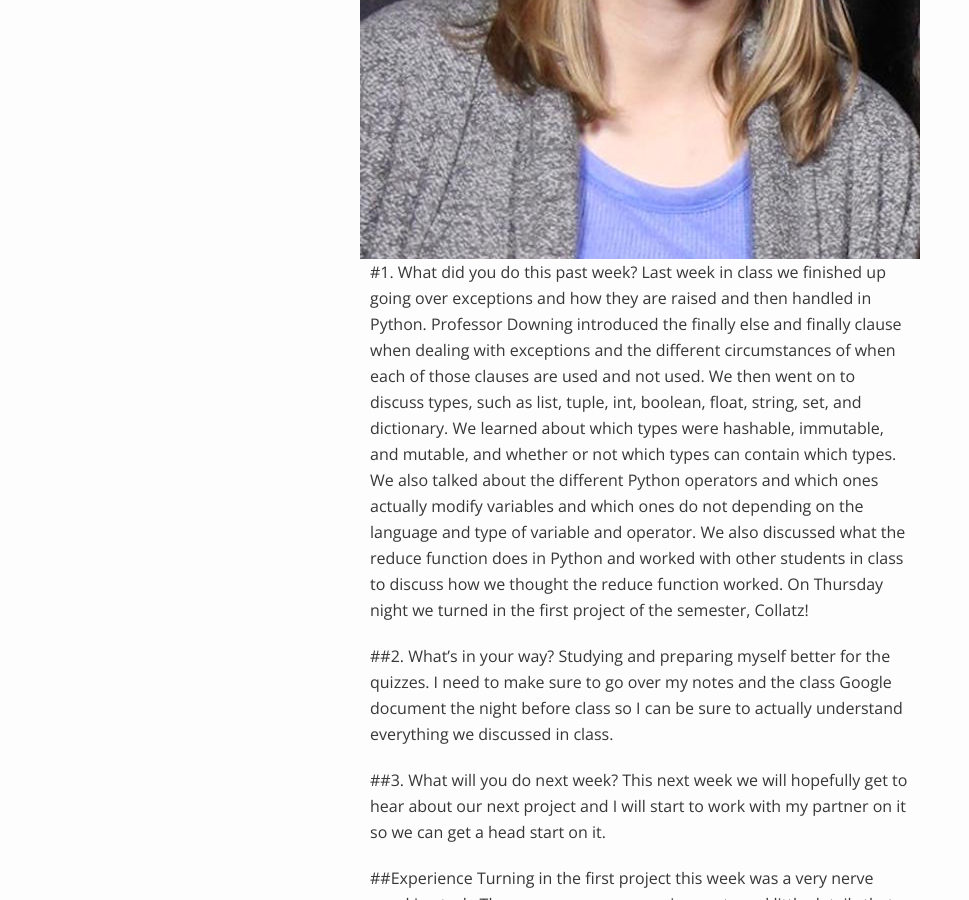
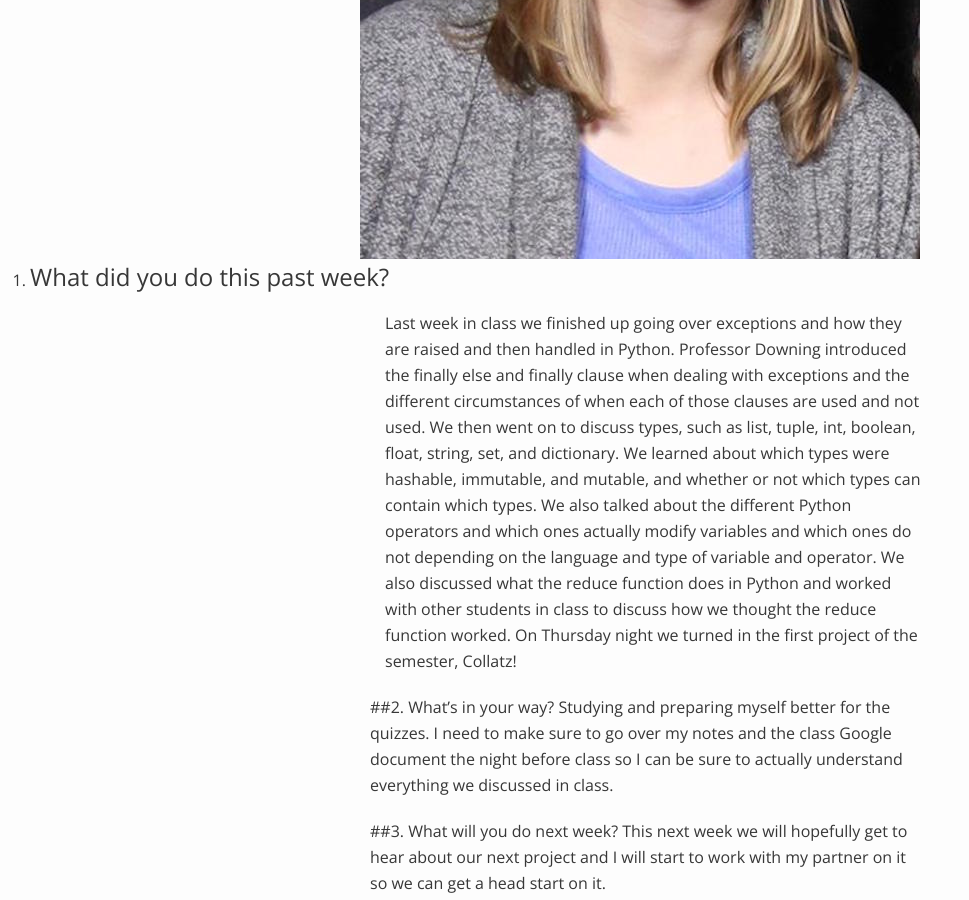
Before and after one commit to seshutter/CS373-Blog, a Jekyll site: the page built from _posts/2016-02-7-Week-3.md, in a window 1280 px wide and 900 px high, scrolled down 650 px. Shown: the whole window, without its empty margins (0-969 px from the left). Built offline with Jekyll 4.4.1, drawn with Linux system fonts in a browser that asks for light colours; part of the change alters nothing that is shown.

```diff
--- a/_posts/2016-02-7-Week-3.md
+++ b/_posts/2016-02-7-Week-3.md
@@ -2,10 +2,10 @@
 layout: post
 title:  "Week 3 of Software Engineering"
 date:   2016-02-07
-Category: jekyll update
 ---
 
-#1. What did you do this past week?
+1. What did you do this past week?
+===================================
 Last week in class we finished up going over exceptions and how they are raised and then
 handled in Python.  Professor Downing introduced the finally else and finally clause
 when dealing with exceptions and the different circumstances of when each of those clauses
```
